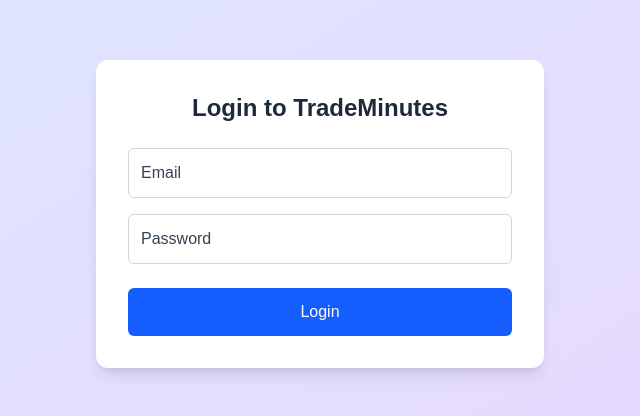
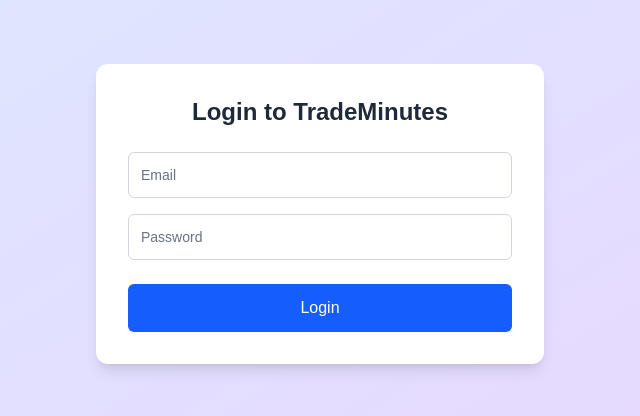
Before and after one commit to stevie1mat/frontend-test, a Next.js app: page /login in a window 1280 px wide. Shown: the part 186-602 px from the top of the page, without its empty margins (320-960 px from the left). Built offline with nearby package versions, Linux system fonts and the light colour scheme.

Commit message:
Input text holder made darker

```diff
--- a/src/app/login/page.tsx
+++ b/src/app/login/page.tsx
@@ -50,7 +50,7 @@
   placeholder="Email"
   value={email}
   onChange={(e) => setEmail(e.target.value)}
-                    className="w-full p-3 mb-4 border border-gray-300 rounded-md placeholder:text-gray-700"
+  className="w-full p-3 mb-4 border border-gray-300 rounded-md text-gray-700 placeholder:text-gray-500 text-sm"
   required
 />
 
@@ -59,7 +59,7 @@
   placeholder="Password"
   value={password}
   onChange={(e) => setPassword(e.target.value)}
-                    className="w-full p-3 mb-6 border border-gray-300 rounded-md placeholder:text-gray-700"
+  className="w-full p-3 mb-6 border border-gray-300 rounded-md text-gray-700 placeholder:text-gray-500 text-sm"
   required
 />
                 <button
```
Lines whose indentation alone changed are shown as unchanged.
